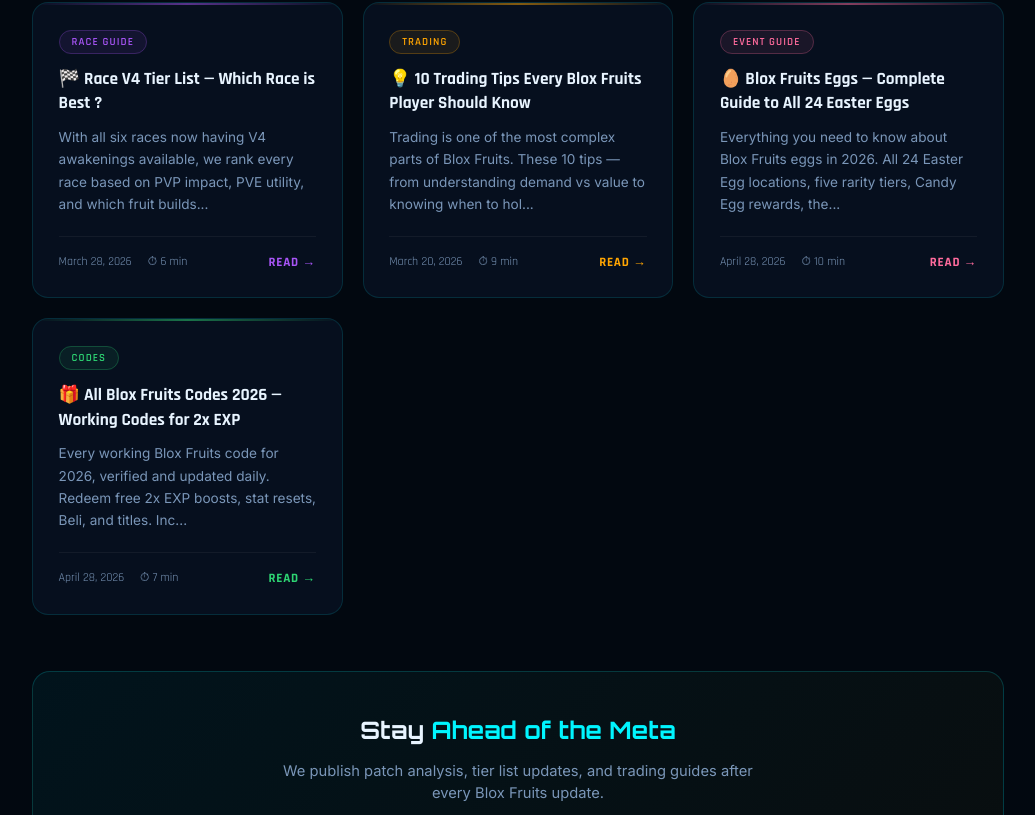
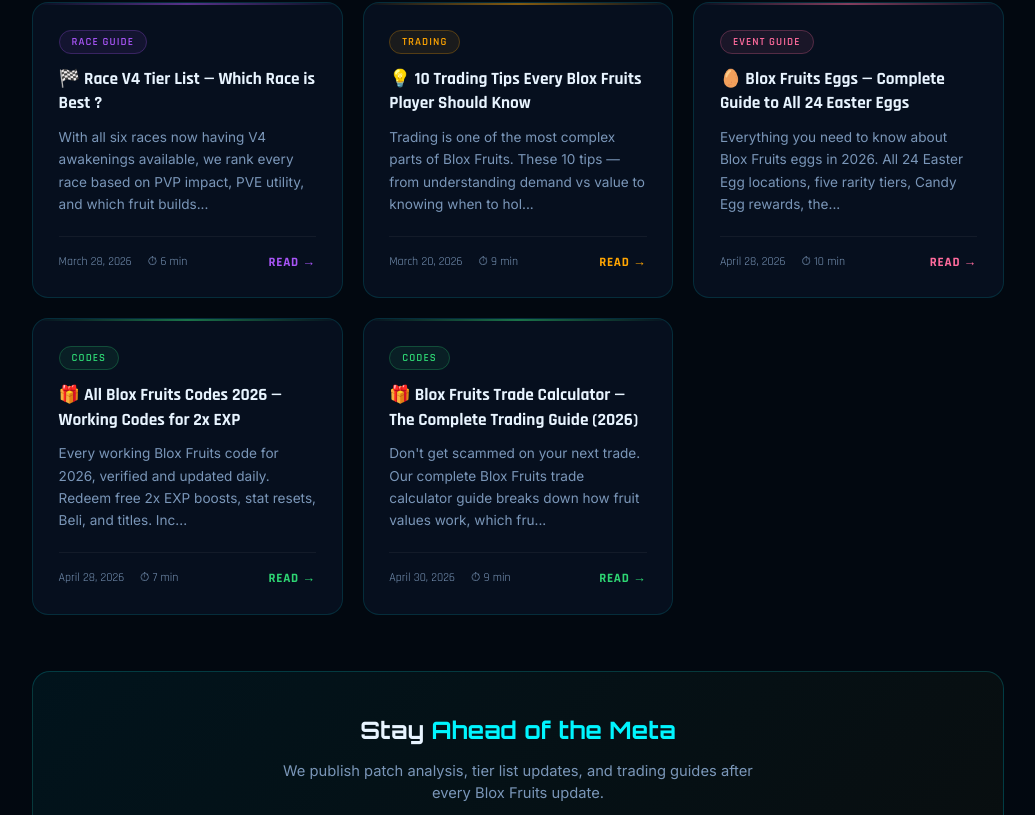
Before and after one commit to fhardi95/bloxfruitsai, a Next.js app: page /blog in a window 1280 px wide. Shown: the part 1141-1956 px from the top of the page, without its empty margins (122-1157 px from the left). Built offline with nearby package versions, Linux system fonts and the light colour scheme.

Commit message:
Add files via upload

```diff
--- a/app/blog/BlogClient.tsx
+++ b/app/blog/BlogClient.tsx
@@ -104,6 +104,19 @@ const POSTS = [
     categoryBg: "rgba(46,213,115,0.08)",
     categoryBorder: "rgba(46,213,115,0.25)",
     readTime: "7 min",
+    icon: "🎁",
+    featured: true,
+  },
+    {
+    slug: "blox-fruits-trade-calculator-complete-guide",
+    title: "Blox Fruits Trade Calculator — The Complete Trading Guide (2026)",
+    excerpt: "Don't get scammed on your next trade. Our complete Blox Fruits trade calculator guide breaks down how fruit values work, which fruits are worth the most in 2026",
+    date: "April 30, 2026",
+    category: "Codes",
+    categoryColor: "#2ed573",
+    categoryBg: "rgba(46,213,115,0.08)",
+    categoryBorder: "rgba(46,213,115,0.25)",
+    readTime: "9 min",
     icon: "🎁",
     featured: true,
   },
```
